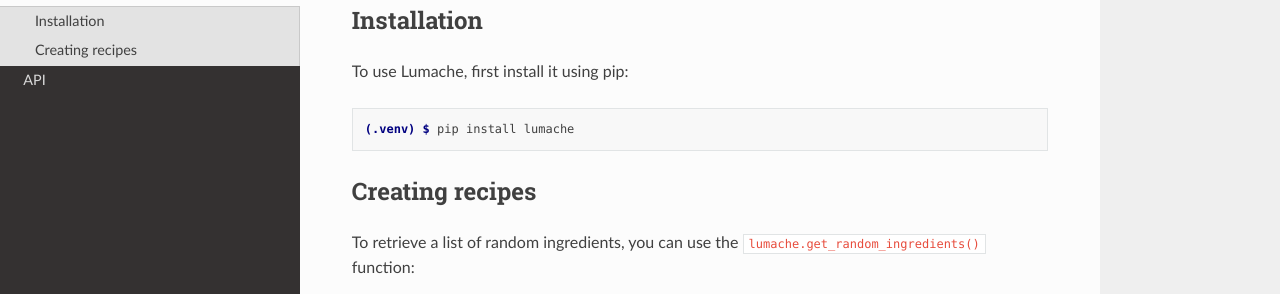
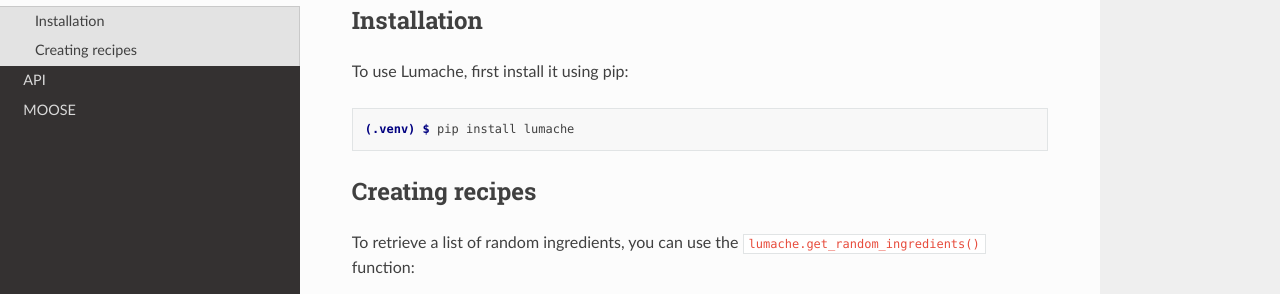
Before and after one commit to ncsa/community_code_reference, a Sphinx documentation site: the page built from docs/source/usage.rst, in a window 1280 px wide. Shown: the part 156-450 px from the top of the page. Built offline with Sphinx 7.4.7 and the Read the Docs theme 2.0.0, drawn with Linux system fonts in a browser that asks for light colours; pages that are not in the unit, such as notebooks, are missing from menus.

Commit message:
MOOSE dir in caps
changing the MOOSE entry directory to caps in the TOC

```diff
--- a/docs/source/index.rst
+++ b/docs/source/index.rst
@@ -37,4 +37,4 @@ Contents
 
    usage
    api
-   moose/index
+   MOOSE/index
```
